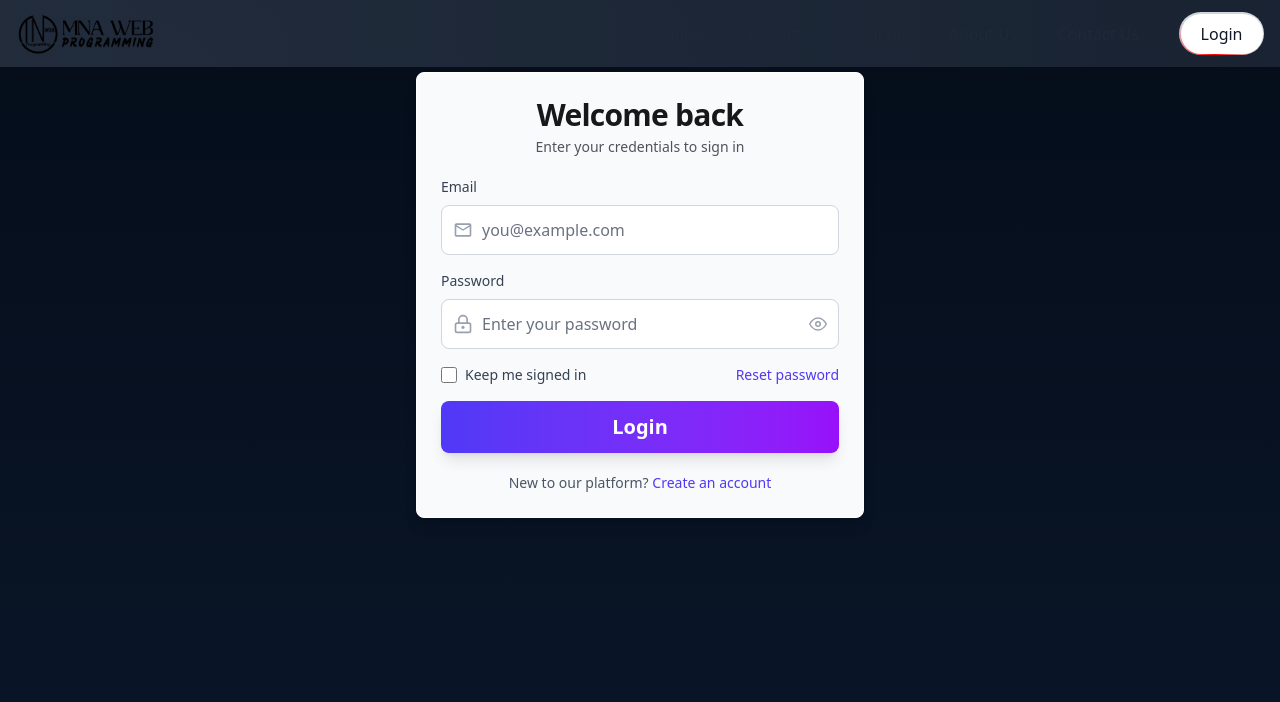
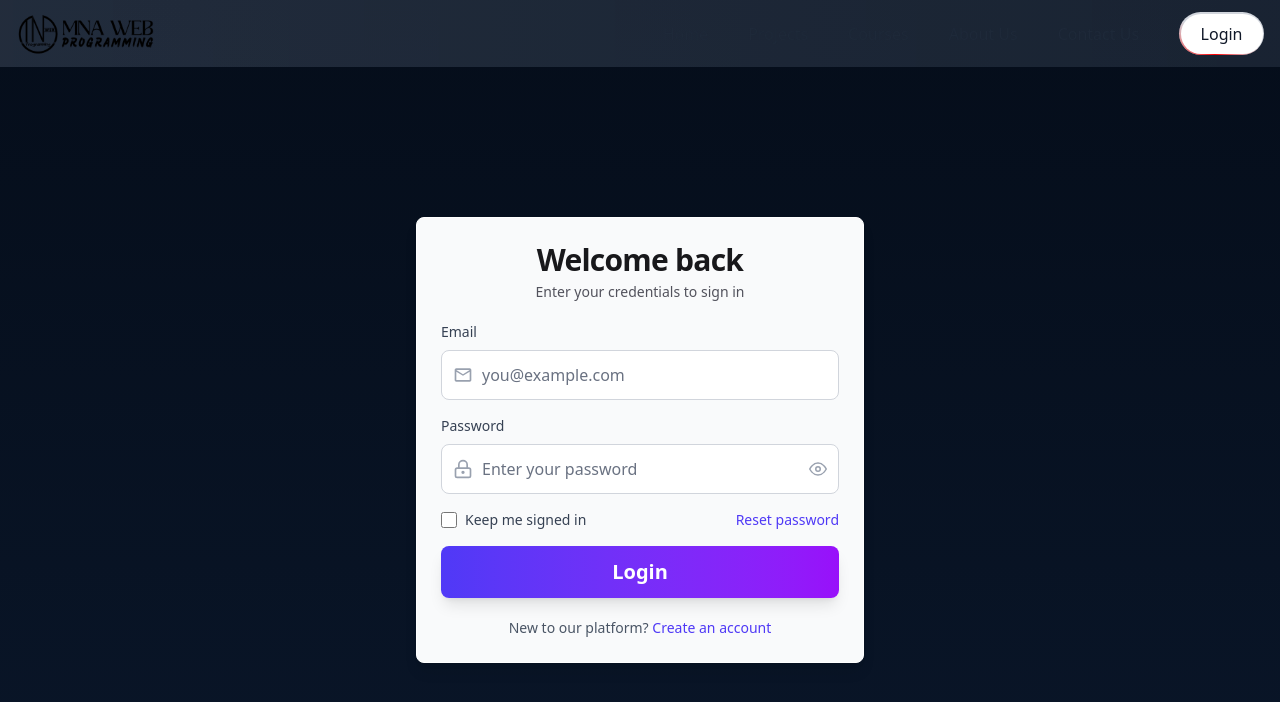
Before and after one commit to nurulazam-dev/mna-web-programming_v1, a Next.js app: page /login in a window 1280 px wide. Shown: the top 702 px of the page. Built offline with nearby package versions, Linux system fonts and the light colour scheme.

Commit message:
hero,login,register component update

```diff
--- a/app/components/Home/Hero.tsx
+++ b/app/components/Home/Hero.tsx
@@ -82,7 +82,7 @@ const Hero = () => {
           initial={{ opacity: 0, x: 40 }}
           animate={{ opacity: 1, x: 0 }}
           transition={{ duration: 0.8 }}
-          className="order-1 md:order-2 md:mt-1 mt-7"
+          className="order-1 md:order-2 md:mt-0 mt-7"
           // className="flex justify-center relative"
         >
           <TypewriterView />
--- a/app/components/LoginComponent.tsx
+++ b/app/components/LoginComponent.tsx
@@ -66,8 +66,7 @@ const LoginComponent: React.FC = () => {
   };
 
   return (
-    <div className="min-h-screen">
-      <div className="w-full flex items-center justify-center p-8">
+    <div className="min-h-screen w-full flex items-center justify-center p-6">
       <div className="w-full max-w-md space-y-5 border p-6 rounded-lg shadow-lg bg-gray-50 dark:bg-gray-900">
         {/* Header */}
         <div className="text-center">
@@ -180,7 +179,6 @@ const LoginComponent: React.FC = () => {
         </div>
       </div>
     </div>
-    </div>
   );
 };
 
--- a/app/components/RegisterComponent.tsx
+++ b/app/components/RegisterComponent.tsx
@@ -85,8 +85,7 @@ const RegisterComponent: React.FC = () => {
   };
 
   return (
-    <div className="min-h-screen">
-      <div className="w-full flex items-center justify-center p-8">
+    <div className="min-h-screen w-full flex items-center justify-center p-6">
       <div className="w-full max-w-md bg-gray-50 dark:bg-gray-900">
         {/* Card Container */}
         <div className="signin-card border border-gray-200 rounded-lg shadow-sm p-6">
@@ -247,7 +246,6 @@ const RegisterComponent: React.FC = () => {
         </div>
       </div>
     </div>
-    </div>
   );
 };
 
```
Lines whose indentation alone changed are shown as unchanged.
